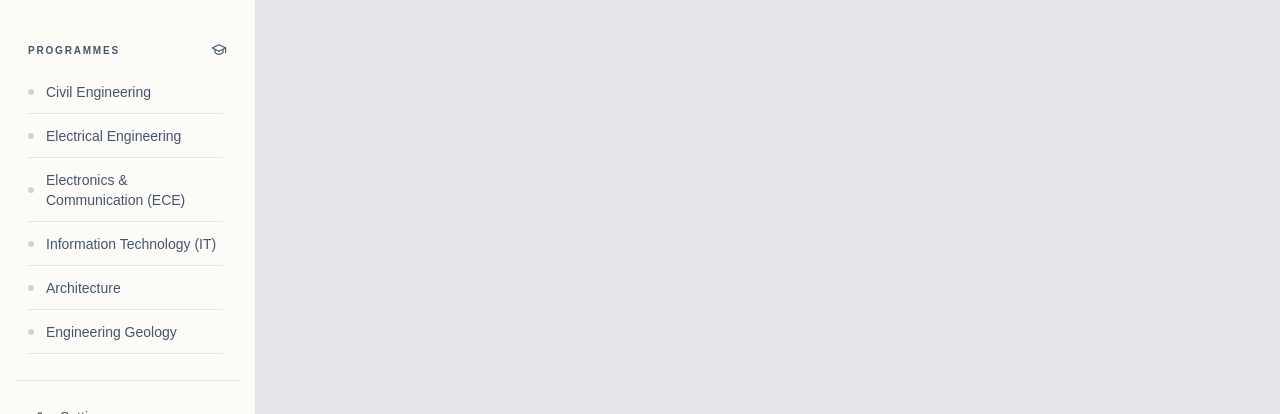
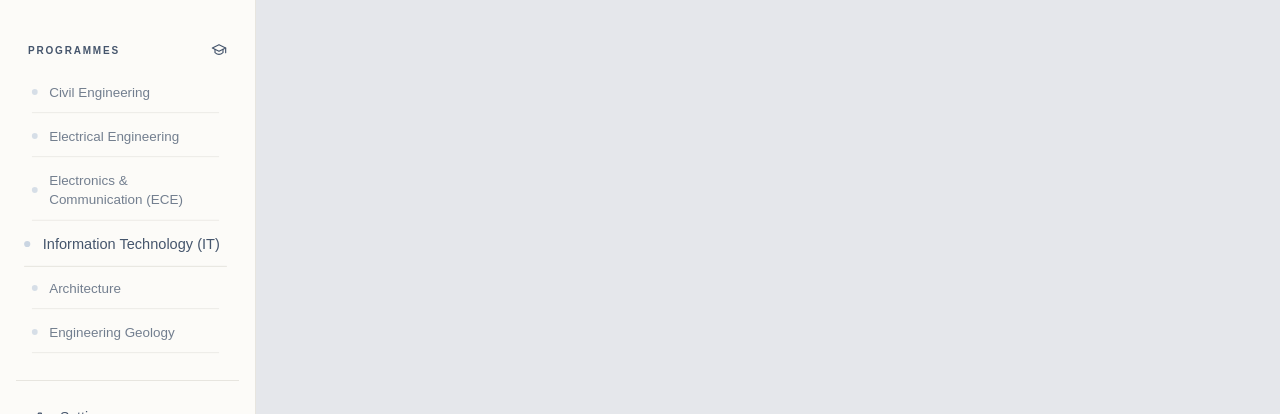
Before and after one commit to Chimirinzin99/Novelle, a Next.js app in the folder frontend/: page /search in a window 1280 px wide. Shown: the part 299-713 px from the top of the page. Built offline with nearby package versions, Linux system fonts and the light colour scheme; no server answers.

Commit message:
Sidebar effect

```diff
--- a/frontend/src/components/Sidebar.tsx
+++ b/frontend/src/components/Sidebar.tsx
@@ -1,6 +1,7 @@
+
 "use client";
 
-import { useEffect, useRef, useState } from "react";
+import { useCallback, useEffect, useRef, useState } from "react";
 import Link from "next/link";
 import Image from "next/image";
 import { usePathname, useRouter } from "next/navigation";
@@ -162,12 +163,61 @@ function navClass(active: boolean) {
 export default function Sidebar() {
   const router = useRouter();
   const pathname = usePathname();
+
   const [loggedIn, setLoggedIn] = useState(false);
   const [notifications, setNotifications] = useState<AppNotification[]>([]);
   const [notificationsOpen, setNotificationsOpen] = useState(false);
-  // The bell + its panel, so a click outside them can close the panel.
+
+  // Notification panel reference
   const notificationsRef = useRef<HTMLDivElement>(null);
 
+  // Programme scroll-zoom references and state
+  const programmeListRef = useRef<HTMLElement>(null);
+  const [zoomedProgramme, setZoomedProgramme] = useState(-1);
+
+  // Find the programme closest to the centre of the scrollable list
+  const updateProgrammeZoom = useCallback(() => {
+    const list = programmeListRef.current;
+    if (!list) return;
+
+    const items = list.querySelectorAll<HTMLElement>(
+      "[data-programme-item]"
+    );
+
+    const listRect = list.getBoundingClientRect();
+    const center = listRect.top + listRect.height / 2;
+
+    let closestIndex = -1;
+    let closestDistance = Infinity;
+
+    items.forEach((item, index) => {
+      const rect = item.getBoundingClientRect();
+      const itemCenter = rect.top + rect.height / 2;
+      const distance = Math.abs(itemCenter - center);
+
+      if (distance < closestDistance) {
+        closestDistance = distance;
+        closestIndex = index;
+      }
+    });
+
+    setZoomedProgramme((previous) =>
+      previous === closestIndex ? previous : closestIndex
+    );
+  }, []);
+
+  // Update the zoom when the sidebar size changes
+  useEffect(() => {
+    updateProgrammeZoom();
+
+    window.addEventListener("resize", updateProgrammeZoom);
+
+    return () => {
+      window.removeEventListener("resize", updateProgrammeZoom);
+    };
+  }, [updateProgrammeZoom]);
+
+  // Sync authentication and notifications
   useEffect(() => {
     let mounted = true;
 
@@ -202,12 +252,15 @@ export default function Sidebar() {
     return () => {
       mounted = false;
       subscription.unsubscribe();
-      window.removeEventListener(notificationsUpdatedEvent, syncNotifications);
+      window.removeEventListener(
+        notificationsUpdatedEvent,
+        syncNotifications
+      );
       window.removeEventListener("storage", syncNotifications);
     };
   }, []);
 
-  // Close the notification panel on a click outside it, or on Escape.
+  // Close notifications when clicking outside or pressing Escape
   useEffect(() => {
     if (!notificationsOpen) return;
 
@@ -216,19 +269,25 @@ export default function Sidebar() {
         setNotificationsOpen(false);
       }
     };
+
     const handleKey = (event: KeyboardEvent) => {
-      if (event.key === "Escape") setNotificationsOpen(false);
+      if (event.key === "Escape") {
+        setNotificationsOpen(false);
+      }
     };
 
     document.addEventListener("mousedown", handleClick);
     document.addEventListener("keydown", handleKey);
+
     return () => {
       document.removeEventListener("mousedown", handleClick);
       document.removeEventListener("keydown", handleKey);
     };
   }, [notificationsOpen]);
 
-  const unreadCount = notifications.filter((notification) => !notification.read).length;
+  const unreadCount = notifications.filter(
+    (notification) => !notification.read
+  ).length;
 
   function openNotification(notification: AppNotification) {
     markNotificationRead(notification.id);
@@ -243,9 +302,6 @@ export default function Sidebar() {
   };
 
   return (
-    // z-40: `sticky` puts the sidebar on its own layer. Without a z-index
-    // that layer sits at 0, so the page on the right (drawn later) covered
-    // the notification panel. z-40 keeps the sidebar and its panel on top.
     <aside className="sticky top-0 z-40 flex h-screen w-64 shrink-0 flex-col border-r border-[#E7E5DF] bg-[#FCFBF8] px-4 py-5">
       {/* Brand */}
       <Link
@@ -280,7 +336,6 @@ export default function Sidebar() {
           <span>Home</span>
         </Link>
 
-        {/* Original blue plus sign */}
         <Link
           href="/submit-note"
           className={
@@ -305,11 +360,14 @@ export default function Sidebar() {
             <button
               type="button"
               onClick={() => setNotificationsOpen((open) => !open)}
-              aria-label={`Notifications${unreadCount ? `, ${unreadCount} unread` : ""}`}
+              aria-label={`Notifications${
+                unreadCount ? `, ${unreadCount} unread` : ""
+              }`}
               aria-expanded={notificationsOpen}
               className="relative rounded-lg p-1.5 text-slate-500 transition hover:bg-[#F0F2F5] hover:text-[#294C78] focus:outline-none focus:ring-2 focus:ring-[#294C78]/30"
             >
               <Icon name="bell" className="h-5 w-5" />
+
               {unreadCount > 0 && (
                 <span className="absolute -right-1 -top-1 flex h-4 min-w-4 items-center justify-center rounded-full bg-red-500 px-1 text-[9px] font-bold leading-none text-white">
                   {unreadCount > 9 ? "9+" : unreadCount}
@@ -327,6 +385,7 @@ export default function Sidebar() {
                   <h2 className="text-sm font-semibold text-[#24344D]">
                     Notifications
                   </h2>
+
                   {unreadCount > 0 && (
                     <button
                       type="button"
@@ -358,19 +417,25 @@ export default function Sidebar() {
                         >
                           <span
                             className={`mt-1.5 h-2 w-2 shrink-0 rounded-full ${
-                              notification.read ? "bg-transparent" : "bg-[#456FAD]"
+                              notification.read
+                                ? "bg-transparent"
+                                : "bg-[#456FAD]"
                             }`}
                             aria-hidden="true"
                           />
+
                           <span className="min-w-0">
                             <span className="block text-sm leading-5 text-[#24344D]">
                               {notification.message}
                             </span>
+
                             <time
                               dateTime={notification.createdAt}
                               className="mt-1 block text-xs text-slate-400"
                             >
-                              {new Date(notification.createdAt).toLocaleString()}
+                              {new Date(
+                                notification.createdAt
+                              ).toLocaleString()}
                             </time>
                           </span>
                         </button>
@@ -394,32 +459,46 @@ export default function Sidebar() {
         </nav>
       </section>
 
-      {/* Scrollable programme list */}
+      {/* Scrollable programmes with zoom-on-scroll */}
       <section className="mt-8 flex min-h-0 flex-1 flex-col">
         <div className="mb-3 flex shrink-0 items-center justify-between px-3">
           <p className="text-[10px] font-bold uppercase tracking-[0.18em] text-slate-600">
             Programmes
           </p>
+
           <Icon
             name="graduation"
             className="h-4 w-4 text-slate-600"
           />
         </div>
 
-        <nav className="min-h-0 flex-1 space-y-0 overflow-y-auto pr-1 [scrollbar-color:#D5D9E0_transparent] [scrollbar-width:thin]">
-          {PROGRAMMES.map((programme) => {
+        <nav
+          ref={programmeListRef}
+          onScroll={updateProgrammeZoom}
+          className="min-h-0 flex-1 space-y-0 overflow-y-auto overflow-x-hidden pr-1 [scrollbar-color:#D5D9E0_transparent] [scrollbar-width:thin]"
+          aria-label="Programmes"
+        >
+          {PROGRAMMES.map((programme, index) => {
             const href = programmeHref(programme.name);
             const active =
               pathname === href || pathname.startsWith(`${href}/`);
+
+            const isZoomed = zoomedProgramme === index;
 
             return (
               <Link
                 key={programme.name}
                 href={href}
                 title={programme.name}
+                data-programme-item
+                aria-current={active ? "page" : undefined}
                 className={[
                   "group relative flex w-full items-center gap-3",
-                  "rounded-lg px-3 py-3 text-sm transition-colors",
+                  "rounded-lg px-3 py-3 text-sm",
+                  "origin-center transition-all duration-200 ease-out",
+                  isZoomed
+                    ? "scale-[1.04] opacity-100"
+                    : "scale-[0.96] opacity-75",
                   active
                     ? "bg-[#E7EEF8] font-semibold text-[#294C78]"
                     : "text-slate-600 hover:bg-[#F0F2F5] hover:text-slate-900",
@@ -427,7 +506,7 @@ export default function Sidebar() {
               >
                 <span
                   className={[
-                    "h-1.5 w-1.5 shrink-0 rounded-full",
+                    "h-1.5 w-1.5 shrink-0 rounded-full transition-colors",
                     active
                       ? "bg-[#456FAD]"
                       : "bg-slate-300 group-hover:bg-slate-500",
@@ -445,7 +524,6 @@ export default function Sidebar() {
                   />
                 )}
 
-                {/* Underline for every programme */}
                 <span className="pointer-events-none absolute bottom-0 left-3 right-3 border-b border-[#E7E5DF]" />
               </Link>
             );
--- a/frontend/src/components/WelcomeHeader.tsx
+++ b/frontend/src/components/WelcomeHeader.tsx
@@ -1,3 +1,4 @@
+
 // The welcome heading + search box at the top of /home and /search.
 // One component, so the two pages always look exactly the same.
 
```
Also changed, not shown: 1 other file (tests, documents, lock files or other folders).
